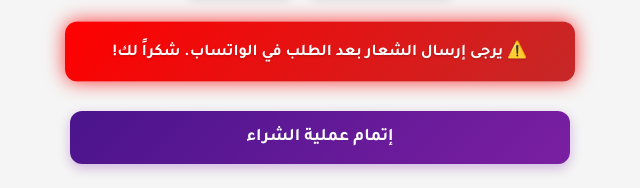
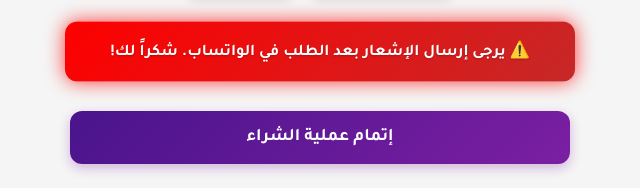
Before and after one commit to M2GM2G/SANJI-STORE, a plain HTML site: page index.html in a window 1280 px wide. Shown: the part 868-1056 px from the top of the page, 320-960 px from the left. Drawn offline with Linux system fonts and the light colour scheme.

Commit message:
Update index.html
TEST 1

```diff
--- a/index.html
+++ b/index.html
@@ -413,7 +413,7 @@
   </div>
 
   <div class="notice">
-    ⚠️ يرجى إرسال الشعار بعد الطلب في الواتساب. شكراً لك!
+    ⚠️ يرجى إرسال الإشعار بعد الطلب في الواتساب. شكراً لك!
   </div>
 
   <button id="checkoutBtn">إتمام عملية الشراء</button>
```
